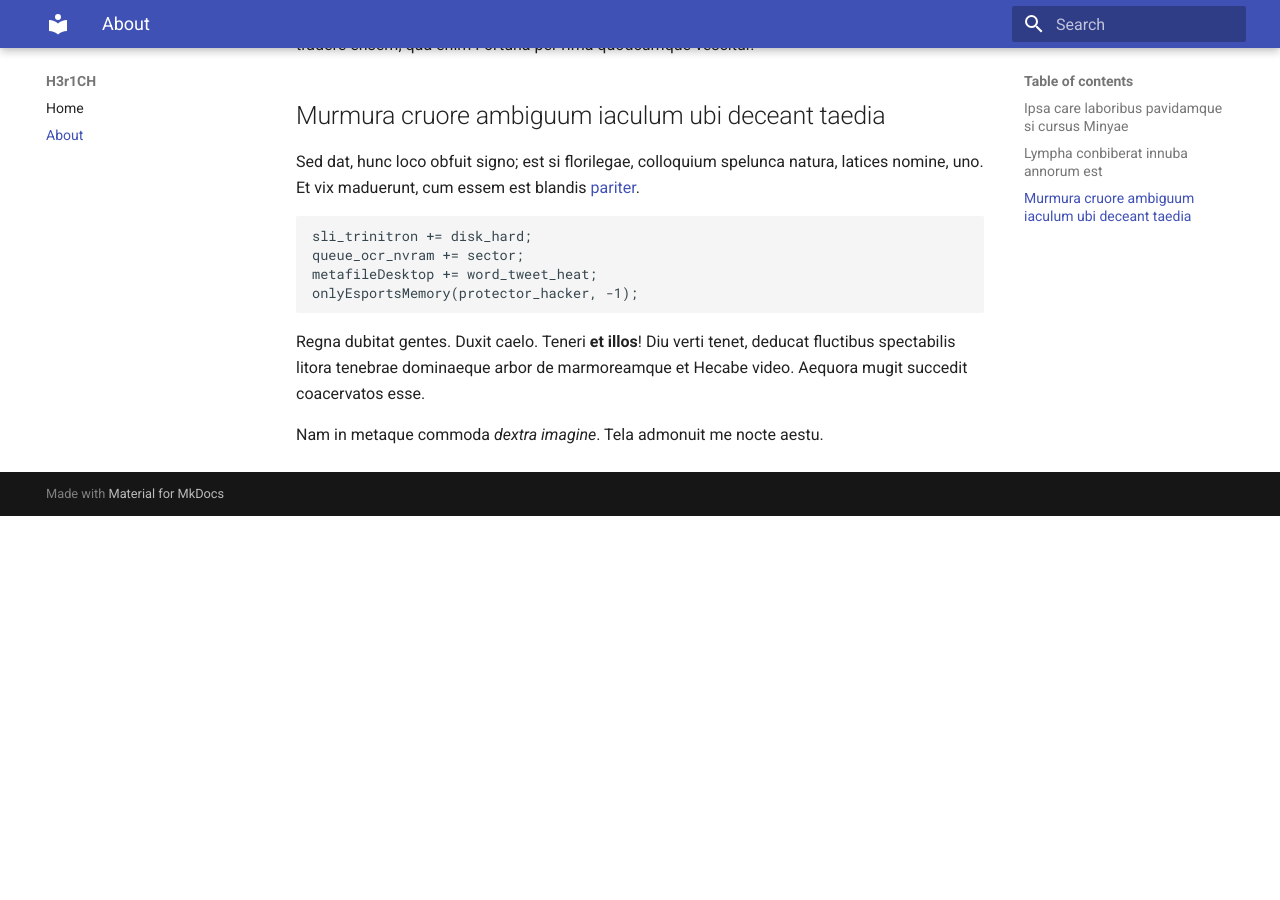
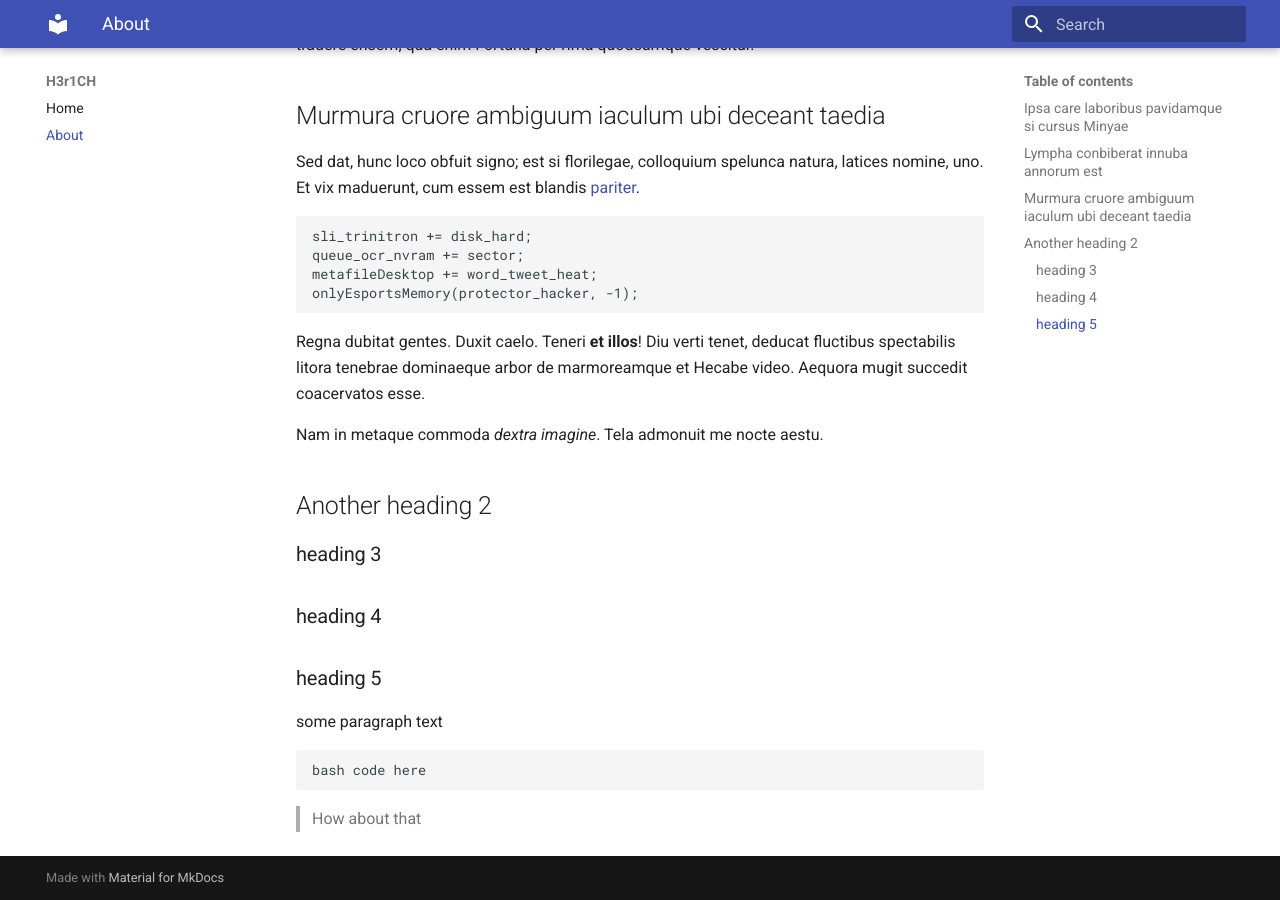
Before and after one commit to H3r1CH/H3r1CH.github.io, an MkDocs documentation site: the page built from docs/about.md, in a window 1280 px wide and 900 px high, scrolled down 849 px. Built offline with MkDocs 1.6.1 and Material for MkDocs 9.7.7, drawn with Linux system fonts in a browser that asks for light colours; before the commit the page ends 1365 px from its top, so only the background shows below that.

Commit message:
Random updates

````diff
--- a/docs/about.md
+++ b/docs/about.md
@@ -50,3 +50,21 @@ fluctibus spectabilis litora tenebrae dominaeque arbor de marmoreamque et Hecabe
 video. Aequora mugit succedit coacervatos esse.
 
 Nam in metaque commoda *dextra imagine*. Tela admonuit me nocte aestu.
+
+
+## Another heading 2
+
+### heading 3
+
+### heading 4
+
+### heading 5
+
+
+some paragraph text
+
+```bash
+bash code here
+```
+
+> How about that
````
